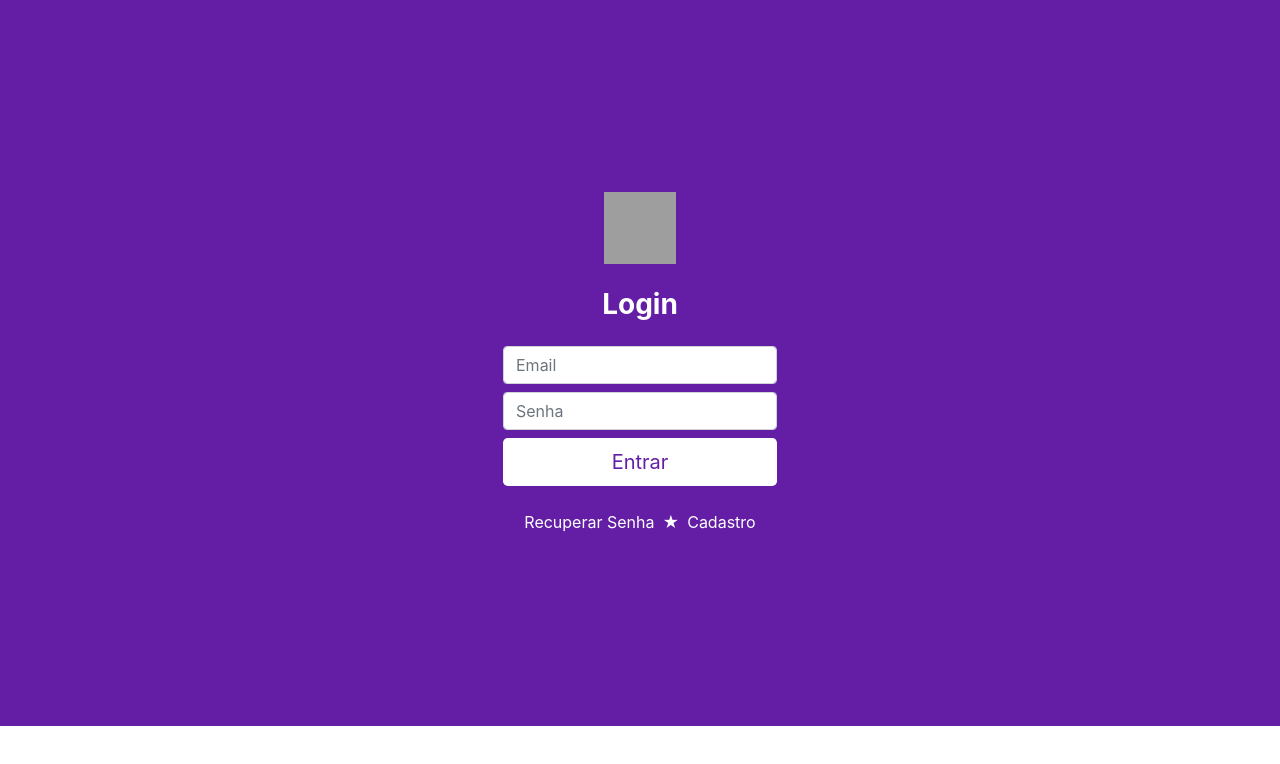
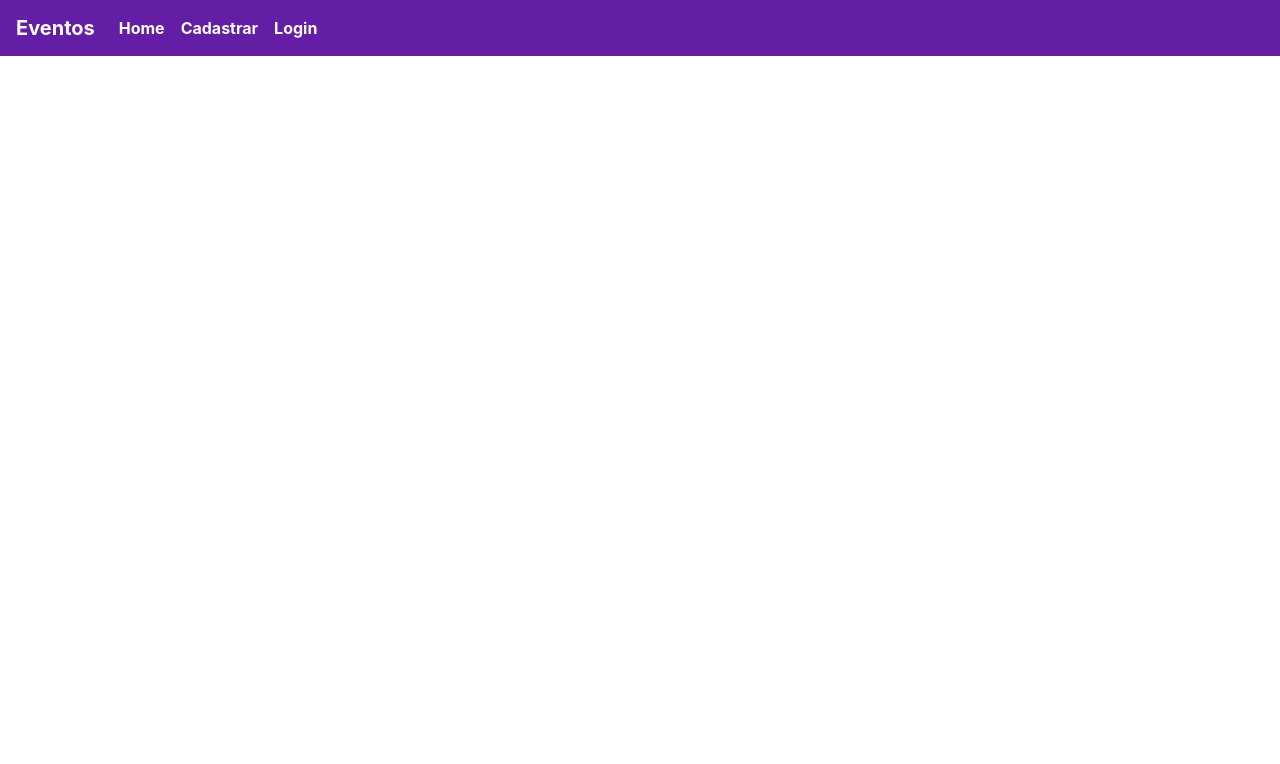
Before and after one commit to brenoma/eventos, a React (Create React App) app: page / in a window 1280 px wide. Shown: the top 764 px of the page. Built offline with nearby package versions, Linux system fonts and the light colour scheme; grey boxes are pictures that could not be loaded.

Commit message:
Created Navbar component and fixed routes

```diff
--- a/public/index.html
+++ b/public/index.html
@@ -9,6 +9,9 @@
   <link rel="stylesheet" href="https://stackpath.bootstrapcdn.com/bootstrap/4.5.0/css/bootstrap.min.css"
     integrity="sha384-9aIt2nRpC12Uk9gS9baDl411NQApFmC26EwAOH8WgZl5MYYxFfc+NcPb1dKGj7Sk" crossorigin="anonymous">
 
+
+  <!-- FontAwesome -->
+  <link rel="stylesheet" href="https://cdnjs.cloudflare.com/ajax/libs/font-awesome/5.14.0/css/all.min.css" />
 
   <title>Eventos</title>
 </head>
--- a/src/App.js
+++ b/src/App.js
@@ -4,12 +4,14 @@
 /*Páginas*/
 import Login from './view/login/index';
 import Register from './view/register/index';
+import Home from './view/home';
 
 function App() {
   return (
     <Router>
-      <Route exact path='/' component={Login} />
+      <Route exact path='/' component={Home} />
       <Route exact path='/register' component={Register} />
+      <Route exact path='/login' component={Login} />
     </Router>
   );
 }
--- /dev/null
+++ b/src/components/navbar/index.js
@@ -0,0 +1,28 @@
+import React from 'react';
+import './navbar.css';
+import { Link } from 'react-router-dom';
+
+function Navbar() {
+    return (
+        <nav className="navbar navbar-expand-lg">
+            <span className="navbar-brand text-white font-weight-bold">Eventos</span>
+            <button className="navbar-toggler" type="button" data-toggle="collapse" data-target="#navbarNav" aria-controls="navbarNav" aria-expanded="false" aria-label="Toggle navigation">
+                <i className="fas fa-bars text-white"></i>
+            </button>
+
+            <div className="collapse navbar-collapse" id="navbarNav">
+                <ul className="navbar-nav">
+                    <li className="nav-item"><Link className="nav-link" to="/">Home</Link></li>
+                    <li className="nav-item"><Link className="nav-link" to="/register">Cadastrar</Link></li>
+                    <li className="nav-item"><Link className="nav-link" to="/login">Login</Link></li>
+                </ul>
+                {/* <form className="form-inline my-2 my-lg-0">
+                    <input className="form-control mr-sm-2" type="search" placeholder="Search" aria-label="Search" />
+                    <button className="btn btn-outline-success my-2 my-sm-0" type="submit">Search</button>
+                </form> */}
+            </div>
+        </nav>
+    )
+}
+
+export default Navbar;
--- /dev/null
+++ b/src/components/navbar/navbar.css
@@ -0,0 +1,13 @@
+.navbar{
+    background-color: #641EA6;
+}
+
+.nav-item a{
+    font-weight: bold;
+    color: #FFF;
+    transition: .3s ease-in;
+}
+
+.nav-item a:hover{
+    color: #F21667;
+}
--- /dev/null
+++ b/src/view/home/index.js
@@ -0,0 +1,12 @@
+import React, {useState} from 'react';
+import './home.css';
+import {Link} from 'react-router-dom';
+import Navbar from '../../components/navbar';
+
+function Home() {
+    return(
+        <Navbar />
+    )
+}
+
+export default Home;
--- a/src/view/login/login.css
+++ b/src/view/login/login.css
@@ -1,6 +1,6 @@
 .login-content {
     width: 100%;
-    height: 100%;
+    height: 100vh;
     padding: 15%;
     margin: auto;
     background-color: #641EA6;
--- a/src/view/register/index.js
+++ b/src/view/register/index.js
@@ -3,6 +3,7 @@
 import firebase from '../../config/firebase';
 import 'firebase/auth';
 
+import Navbar from '../../components/navbar';
 import './register.css';
 
 function Register() {
@@ -49,6 +50,8 @@
     }
 
     return (
+        <>
+            <Navbar />
             <div className="form-signup">
                 <form className="text-center form-login mx-auto mt-5">
                     <h1 className="h3 mb-3 text-black font-weight-bold">Cadastro</h1>
@@ -72,9 +75,9 @@
                         : <button onClick={handleRegister} type="button" className="btn btn-lg btn-block mt-3 mb-5 btn-register">Cadastrar</button>
                 } */}
 
-                {loading === 0 && <button onClick={handleRegister} type="button" className="btn btn-lg btn-block mt-3 mb-5 btn-register">Cadastrar</button> }
-                {loading === 1 && <div class="spinner-border text-danger" role="status"><span class="sr-only">Loading ... </span></div> }
-                {loading === 2 && <button type="button" className="btn btn-lg btn-block mt-3 mb-5 btn-register">Voltar</button> }
+                    {loading === 0 && <button onClick={handleRegister} type="button" className="btn btn-lg btn-block mt-3 mb-5 btn-register">Cadastrar</button>}
+                    {loading === 1 && <div class="spinner-border text-danger" role="status"><span class="sr-only">Loading ... </span></div>}
+                    {loading === 2 && <button type="button" className="btn btn-lg btn-block mt-3 mb-5 btn-register">Voltar</button>}
 
                     <div className='msg-login text-black text-center my-4'>
                         {messageType === 'sucess' && <span><strong>Bem-Vindo!</strong> Usuário cadastrado com sucesso. &#128526;</span>}
@@ -82,6 +85,7 @@
                     </div>
                 </form>
             </div>
+        </>
     )
 }
 
```
Also changed, not shown: src/view/home/home.css (added). Lines whose indentation alone changed are shown as unchanged.
